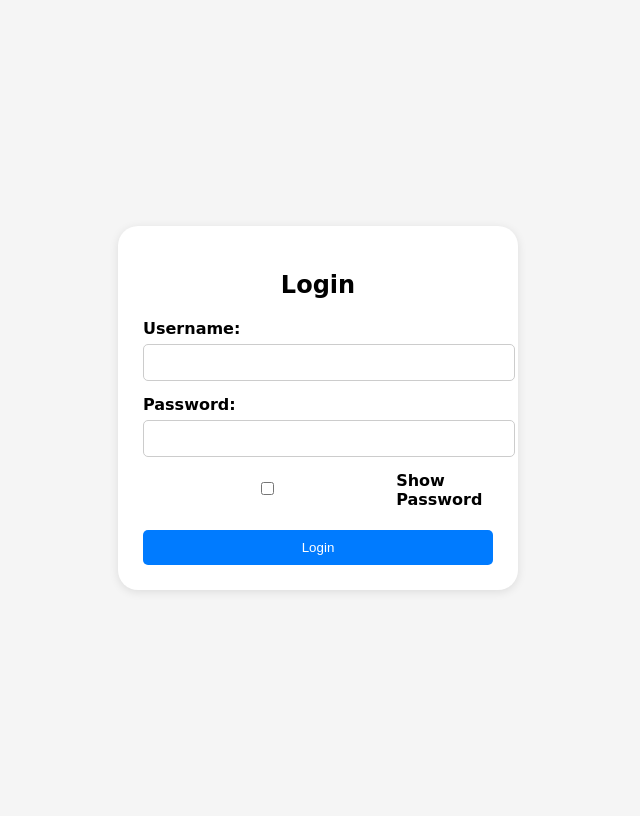
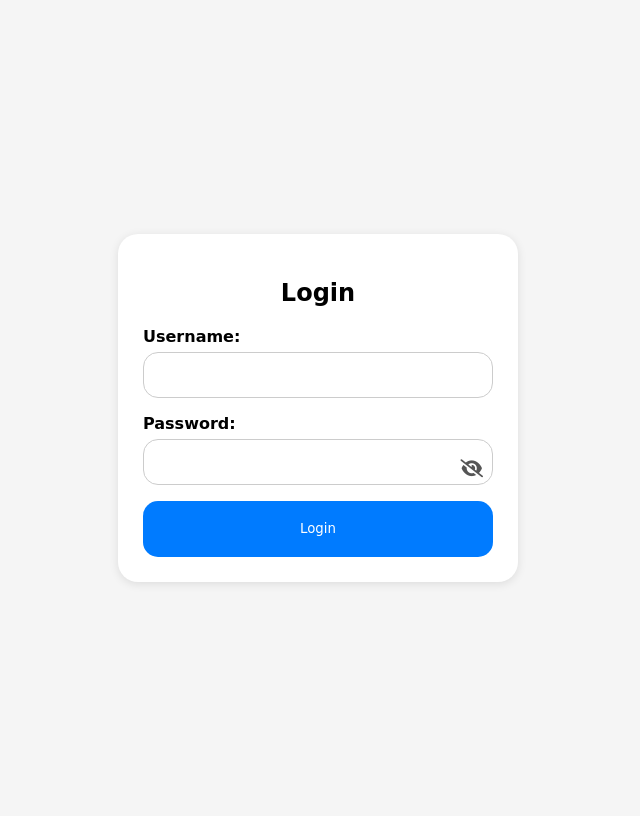
Before and after one commit to Sayan-Mondal2022/deadline_manager, a Flask app: page /login in a window 1280 px wide. Shown: the whole page, without its empty margins (322-962 px from the left). Run offline with Flask 3, Linux system fonts and the light colour scheme; some libraries are stand-ins or nearby versions.

Commit message:
Made some changes

```diff
--- /dev/null
+++ b/static/css/login.css
@@ -0,0 +1,86 @@
+body {
+    font-family: cursive;
+    background-color: #f5f5f5;
+    display: flex;
+    justify-content: center;
+    align-items: center;
+    height: 100vh;
+}
+
+form {
+    background: white;
+    padding: 25px;
+    border-radius: 20px;
+    box-shadow: 0 2px 10px rgba(0, 0, 0, 0.1);
+    width: 350px;
+    font-family: cursive;
+}
+
+h2 {
+    text-align: center;
+    margin-bottom: 20px;
+}
+
+label {
+    display: block;
+    margin-bottom: 6px;
+    font-weight: bold;
+}
+
+.input-container {
+    position: relative;
+    margin-bottom: 12px;
+}
+
+input {
+    padding: 10px;
+    padding-right: 5px;
+    border: 1px solid #ccc;
+    border-radius: 15px;
+    font-family: cursive;
+    width: 95%;
+    height: 3vh;
+    margin-bottom: 12px;
+}
+
+.eye-icon {
+    position: absolute;
+    right: 10px;
+    top: 50%;
+    transform: translateY(-50%);
+    cursor: pointer;
+    font-size: 18px;
+    color: #555;
+}
+
+.message {
+    font-size: 13px;
+    color: #888;
+    margin-top: -8px;
+    margin-bottom: 10px;
+}
+
+.error {
+    color: red;
+}
+
+.valid {
+    color: green;
+}
+
+button {
+    width: 100%;
+    background-color: #007bff;
+    color: white;
+    padding: 10px;
+    border: none;
+    border-radius: 15px;
+    cursor: pointer;
+    font-family: cursive;
+    transition: all 0.35s;
+    height: 7vh;
+}
+
+button:hover {
+    background-color: #0056b3;
+}
--- a/templates/login.html
+++ b/templates/login.html
@@ -3,145 +3,38 @@
   <head>
     <meta charset="UTF-8" />
     <title>User Login</title>
-    <style>
-      body {
-        font-family: "Segoe UI", sans-serif;
-        background-color: #f5f5f5;
-        display: flex;
-        justify-content: center;
-        align-items: center;
-        height: 100vh;
-      }
 
-      form {
-        background: white;
-        padding: 25px;
-        border-radius: 20px;
-        box-shadow: 0 2px 10px rgba(0, 0, 0, 0.1);
-        width: 350px;
-        font-family: cursive;
-      }
+    <link rel="stylesheet" href="{{ url_for('static', filename="css/login.css") }}">
 
-      h2 {
-        text-align: center;
-        margin-bottom: 20px;
-      }
-
-      label {
-        display: block;
-        margin-bottom: 6px;
-        font-weight: bold;
-      }
-
-      input {
-        width: 100%;
-        padding: 10px;
-        margin-bottom: 12px;
-        border: 1px solid #ccc;
-        border-radius: 5px;
-      }
-
-      .toggle-container {
-        display: flex;
-        align-items: center;
-        margin-bottom: 15px;
-      }
-
-      .toggle-container input[type="checkbox"] {
-        margin-right: 8px;
-      }
-
-      .message {
-        font-size: 13px;
-        color: #888;
-        margin-top: -8px;
-        margin-bottom: 10px;
-      }
-
-      .error {
-        color: red;
-      }
-
-      .valid {
-        color: green;
-      }
-
-      button {
-        width: 100%;
-        background-color: #007bff;
-        color: white;
-        padding: 10px;
-        border: none;
-        border-radius: 5px;
-        cursor: pointer;
-      }
-
-      button:hover {
-        background-color: #0056b3;
-      }
-    </style>
+    <script
+      src="https://kit.fontawesome.com/yourkitid.js"
+      crossorigin="anonymous"
+    ></script>
+    <link
+      rel="stylesheet"
+      href="https://cdnjs.cloudflare.com/ajax/libs/font-awesome/6.4.2/css/all.min.css"
+    />
   </head>
   <body>
     <form id="loginForm" action="/login" method="POST">
       <h2>Login</h2>
 
       <label for="username">Username:</label>
-      <input type="text" name="username" id="username" required />
+      <div class="input-container">
+        <input type="text" name="username" id="username" required />
+      </div>
       <div id="usernameMsg" class="message"></div>
 
       <label for="password">Password:</label>
-      <input type="password" name="password" id="password" required />
+      <div class="input-container">
+        <input type="password" name="password" id="password" required />
+        <i class="fa-solid fa-eye-slash eye-icon" id="togglePassword"></i>
+      </div>
       <div id="passwordMsg" class="message"></div>
-
-      <div class="toggle-container">
-        <input type="checkbox" id="showPassword" />
-        <label for="showPassword">Show Password</label>
-      </div>
 
       <button type="submit">Login</button>
     </form>
 
-    <script>
-      // Toggle show password
-      document
-        .getElementById("showPassword")
-        .addEventListener("change", function () {
-          const pwd = document.getElementById("password");
-          pwd.type = this.checked ? "text" : "password";
-        });
-
-      // Username validation
-      document
-        .getElementById("username")
-        .addEventListener("input", function () {
-          const val = this.value;
-          const msg = document.getElementById("usernameMsg");
-
-          if (/^[a-zA-Z0-9]{4,16}$/.test(val)) {
-            msg.textContent = "Valid username ✔";
-            msg.className = "message valid";
-          } else {
-            msg.textContent = "Username must be 4–16 alphanumeric characters";
-            msg.className = "message error";
-          }
-        });
-
-      // Password validation
-      document
-        .getElementById("password")
-        .addEventListener("input", function () {
-          const val = this.value;
-          const msg = document.getElementById("passwordMsg");
-
-          if (val.length >= 6 && !val.includes(" ")) {
-            msg.textContent = "Valid password ✔";
-            msg.className = "message valid";
-          } else {
-            msg.textContent =
-              "Password must be at least 6 characters, no spaces";
-            msg.className = "message error";
-          }
-        });
-    </script>
+    <script src="{{url_for('static', filename="js/login.js")}}"></script>
   </body>
 </html>
```
Also changed, not shown: static/css/manage_deadline.css (added, +72 -0 lines), static/js/login.js (added, +39 -0 lines), templates/manage_deadline.html (+57 -2 lines).
